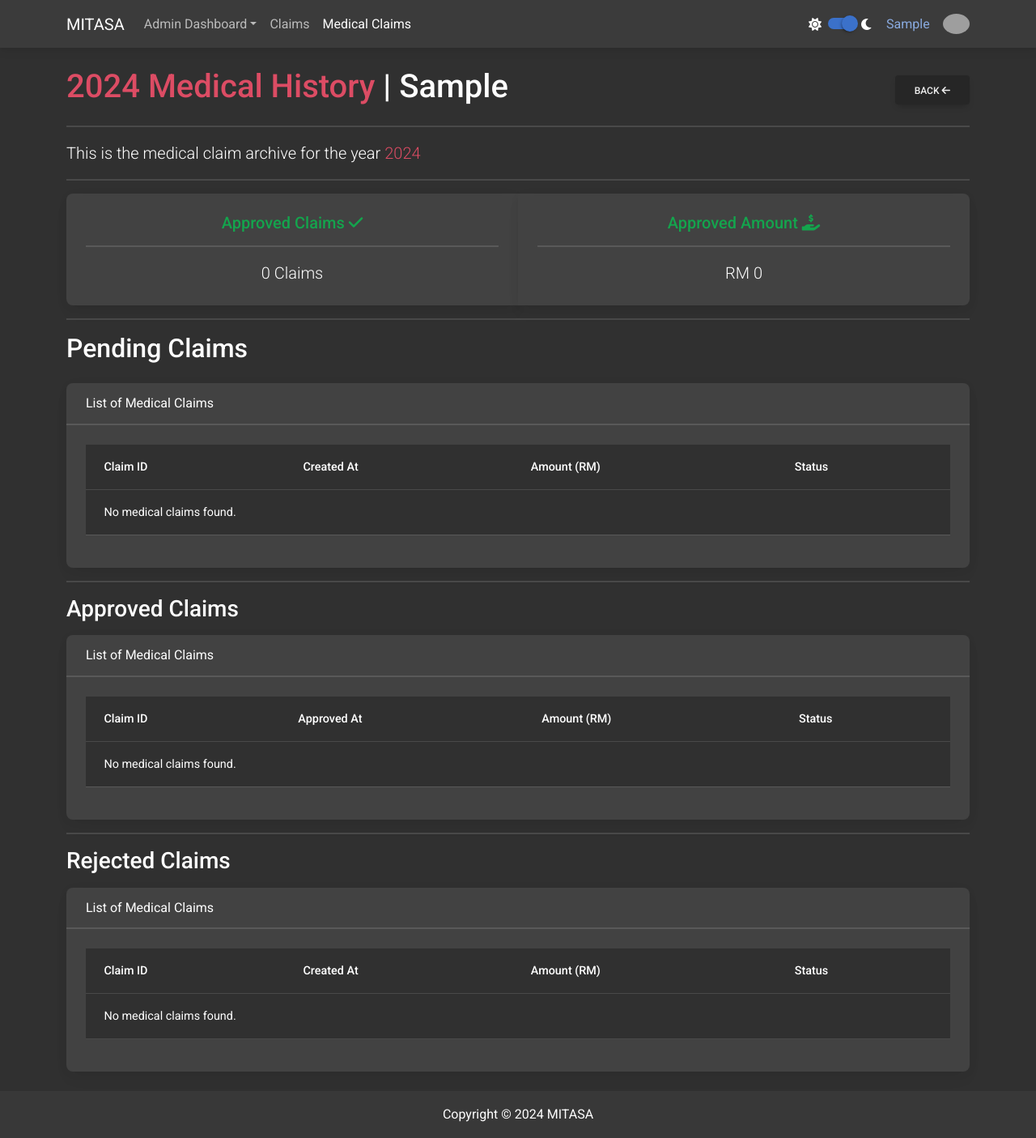
After one commit to LeHaziq/mitasa_claim_v2, a Django app: page /medical/history/2024 in a window 1280 px wide. The commit adds this page. Shown: the whole page at 81% size. Run offline with Django 5.2, Linux system fonts and the light colour scheme; the visitor is signed in with stand-in values (Sample User, id 1); data that the repository does not hold is empty; some libraries are stand-ins or nearby versions; grey boxes are pictures that could not be loaded.

Commit message:
Developed medical claim feature

```diff
--- a/claim/templates/claim/claim_dashboard.html
+++ b/claim/templates/claim/claim_dashboard.html
@@ -3,5 +3,5 @@
 {% block nav_claims %}
     active
 {% endblock nav_claims %}
-{% block page_title %}Claim Dashboard | {{ block.super }}{% endblock page_title %}
+{% block page_title %}<span class="text-primary">Claim Dashboard</span> | {{ block.super }}{% endblock page_title %}
 {% block history_link %}{% url 'claim:history' %}{% endblock history_link %}
--- a/claim/templates/claim/history_dashboard.html
+++ b/claim/templates/claim/history_dashboard.html
@@ -4,5 +4,5 @@
     <hr class="hr">
     <p class="lead">This is the claim archive for the year <span class="text-danger">{{ year }}</span></p>
 {% endblock description %}
-{% block button_1 %}<a class="btn btn-dark" href="{% url 'claim:history' %}" data-mdb-ripple-init data-mdb-ripple-color="dark">Back <i class="fas fa-arrow-left"></i></a> {% endblock button_1 %}
+{% block button_1 %}<a class="btn btn-dark" href="{% url 'claim:history' %}" data-mdb-ripple-init data-mdb-ripple-color="dark">Back <i class="fas fa-arrow-left"></i></a>{% endblock button_1 %}
 {% block button_2 %}{% endblock button_2 %}
--- a/medical_claim/models.py
+++ b/medical_claim/models.py
@@ -47,7 +47,7 @@ class Medical_Claim(models.Model):
             created_at__year= current_year
         ).aggregate(total_amount=Sum('amount'))['total_amount'] or 0
 
-        total_claimed = pending_claims + approved_claims
+        total_claimed = approved_claims
 
         if total_claimed + self.amount > YEARLY_LIMIT:
             raise ValidationError(f'You have exceeded your claim limit for the year. Yearly Limit: RM{YEARLY_LIMIT}, Total claimed: RM{total_claimed}, Attempted claim: RM{self.amount}')
--- a/medical_claim/templates/medical_claim/medical_dashboard.html
+++ b/medical_claim/templates/medical_claim/medical_dashboard.html
@@ -1,10 +1,11 @@
 {% extends "dashboard.html" %}
 {% block nav_medical_claims %}active{% endblock nav_medical_claims %}
 {% block page_title %}
-    <span class="text-danger">Medical Dashboard</span> | {{ block.super }}
+    <span class="text-primary">Medical Dashboard</span> | {{ block.super }}
 {% endblock page_title %}
 {% block button_1 %}<a class="btn btn-outline-warning" href="{% url 'medical:history' %}" data-mdb-ripple-init data-mdb-ripple-color="dark">Medical Claim History <i class="fas fa-clock-rotate-left"></i></a>{% endblock button_1 %}
 {% block cards %}
+    {% block card_claim_limit %}
         <div class="card-group">
             <div class="card mb-3">
                 <div class="card-body">
@@ -28,6 +29,7 @@
                 </div>
             </div>
         </div>
+    {% endblock card_claim_limit %}
     {{ block.super }}
 {% endblock cards %}
 {% block card_pending %}
@@ -46,7 +48,7 @@
     <div class="d-flex justify-content-between align-items-center mb-3">
         <h2>Pending Claims</h2>
         <div class="align-self-center">
-            <a class="btn btn-primary" href="{% url 'medical:submit' %}" data-mdb-ripple-init>Add Medical Claim <i class="fas fa-plus"></i></a>
+            {% block button_2 %}<a class="btn btn-primary" href="{% url 'medical:submit' %}" data-mdb-ripple-init>Add Medical Claim <i class="fas fa-plus"></i></a>{% endblock button_2 %}
         </div>
     </div>
     <div class="card mb-3">
@@ -67,7 +69,7 @@
                         {% for claim in pending_claims %}
                             <tr>
                                 <td>
-                                    <a href="#">#{{ claim.id }}</a>
+                                    <a href="{% url 'medical:detail' claim.id %}">#{{ claim.id }}</a>
                                 </td>
                                 {% if admin_view %}<td>{{ claim.claimer.first_name }}</td>{% endif %}
                                 <td>{{ claim.created_at }}</td>
@@ -106,7 +108,7 @@
                         {% for claim in approved_claims %}
                             <tr>
                                 <td>
-                                    <a href="{% url 'medical:medical_claim_detail' claim.id %}">#{{ claim.id }}</a>
+                                    <a href="{% url 'medical:detail' claim.id %}">#{{ claim.id }}</a>
                                 </td>
                                 {% if admin_view %}<td>{{ claim.claimer.first_name }}</td>{% endif %}
                                 <td>{{ claim.created_at }}</td>
@@ -145,7 +147,7 @@
                         {% for claim in rejected_claims %}
                             <tr>
                                 <td>
-                                    <a href="{% url 'medical:medical_claim_detail' claim.id %}">#{{ claim.id }}</a>
+                                    <a href="{% url 'medical:detail' claim.id %}">#{{ claim.id }}</a>
                                 </td>
                                 {% if admin_view %}<td>{{ claim.claimer.first_name }}</td>{% endif %}
                                 <td>{{ claim.created_at }}</td>
--- a/medical_claim/templates/medical_claim/medical_history.html
+++ b/medical_claim/templates/medical_claim/medical_history.html
@@ -1,3 +1,4 @@
 {% extends "history.html" %}
-{% block page_title %}Medical Claim History | {{ block.super }}{% endblock page_title %}
+{% block page_title %}<span class="text-danger">Medical History</span> | {{ block.super }}{% endblock page_title %}
 {% block back_link %}{% url 'medical:dashboard' %}{% endblock back_link %}
+{% block view_link %}{% url 'medical:history_dashboard' claim.claim_year %}{% endblock view_link %}
--- /dev/null
+++ b/medical_claim/templates/medical_claim/medical_history_dashboard.html
@@ -0,0 +1,11 @@
+{% extends "medical_claim/medical_dashboard.html" %}
+{% block page_title %}<span class="text-danger">{{ year }} Medical History</span> | {{ request.user.first_name }}{% endblock page_title %}
+{% block description %}
+<hr class="hr">
+<p class="lead">This is the medical claim archive for the year <span class="text-danger">{{ year }}</p>
+{% endblock description %}
+{% block button_1 %}<a class="btn btn-dark" href="{% url 'medical:history' %}" data-mdb-ripple-init data-mdb-ripple-color="dark">Back <i class="fas fa-arrow-left"></i></a>{% endblock button_1 %}
+{% block button_2 %}{% endblock button_2 %}
+{% block card_claim_limit %}{% endblock card_claim_limit %}
+{% block card_1 %}{% endblock card_1 %}
+{% block card_2 %}{% endblock card_2 %}
--- a/medical_claim/urls.py
+++ b/medical_claim/urls.py
@@ -6,5 +6,7 @@ app_name = "medical"
 urlpatterns = [
     path('dashboard/', views.medical_dashboard, name='dashboard'),
     path('submit/', views.medical_submit, name='submit'),
-    path('history/', views.medical_history, name='history')
+    path('detail/<int:claim_id>', views.medical_detail, name='detail'),
+    path('history/', views.medical_history, name='history'),
+    path('history/<int:year>', views.medical_history_dashboard, name='history_dashboard'),
 ]
--- a/medical_claim/views.py
+++ b/medical_claim/views.py
@@ -1,4 +1,4 @@
-from django.shortcuts import render, HttpResponse, HttpResponseRedirect
+from django.shortcuts import render, HttpResponse, HttpResponseRedirect, redirect
 from django.urls import reverse
 from .models import Medical_Claim
 from django.db.models import Sum, Count
@@ -26,8 +26,7 @@ def medical_dashboard(request):
     yearly_limit = YEARLY_CLAIM_LIMIT
     claim_limit = yearly_limit - (pending_amount + approved_amount)
 
-    claim_limit_percentage = math.ceil(claim_limit / yearly_limit * 100)
-    print(type(claim_limit_percentage))
+    claim_limit_percentage = 100 - math.ceil(claim_limit / yearly_limit * 100)
 
     context = {
         'yearly_limit': yearly_limit,
@@ -68,6 +67,66 @@ def medical_submit(request):
     }
     return render(request, 'medical_claim/medical_submit.html', context)
 
+def medical_detail(request, claim_id):
+    claim = Medical_Claim.objects.get(pk=claim_id)
+
+    is_Pending = False
+    is_Approved = False
+    is_Rejected = False
+
+    if claim.claim_status.id == 1:
+        is_Pending = True
+    if claim.claim_status.id == 2:
+        is_Approved = True
+    if claim.claim_status.id == 3:
+        is_Rejected = True
+
+    is_admin = False
+    if request.user.is_staff:
+        is_admin = True
+
+    approveForm = ApproveMedicalForm(prefix="approved")
+    rejectForm = RejectMedicalForm(prefix="rejected")
+
+    if request.method == 'POST':
+        if 'approve' in request.POST:
+            approveForm = ApproveMedicalForm(request.POST, request.FILES, prefix="approved")
+            if approveForm.is_valid():
+                instance = approveForm.save(commit=False)
+                instance.claim = claim
+                claim_status, created = Claim_Status.objects.get_or_create(status="Approved")
+                claim.claim_status = claim_status
+                claim.save()
+                instance.save()
+                return redirect('mitasa_admin:medical_dashboard')
+        elif 'reject' in request.POST:
+            rejectForm = RejectMedicalForm(request.POST, prefix="rejected")
+            if rejectForm.is_valid():
+                instance = rejectForm.save(commit=False)
+                instance.claim = claim
+                claim_status, created = Claim_Status.objects.get_or_create(status="Rejected")
+                claim.claim_status = claim_status
+                claim.save()
+                instance.save()
+                return redirect('mitasa_admin:medical_dashboard')
+        else:
+            approveForm = ApproveMedicalForm(prefix="approved")
+            rejectForm = RejectMedicalForm(prefix="rejected")
+
+    context = {
+        'claim': claim,
+
+        'is_Pending': is_Pending,
+        'is_Approved': is_Approved,
+        'is_Rejected': is_Rejected,
+
+        'is_admin': is_admin,
+
+        'approveForm': approveForm,
+        'rejectForm': rejectForm,
+    }
+    return render(request, 'medical_claim/medical_detail.html', context)
+
 def medical_history(request):
     claims = Medical_Claim.objects.filter(claimer=request.user)
 
@@ -90,3 +149,23 @@ def medical_history(request):
     }
 
     return render(request, 'medical_claim/medical_history.html', context)
+
+def medical_history_dashboard(request, year):
+    claims = Medical_Claim.objects.filter(claimer=request.user, claim_year=year)
+    pending_claims = claims.filter(claim_status=1)
+    approved_claims = claims.filter(claim_status=2)
+    rejected_claims = claims.filter(claim_status=3)
+
+    approved_amount = approved_claims.aggregate(Sum("approved_medical_claim__amount"))["approved_medical_claim__amount__sum"] or 0
+
+    context = {
+        'is_staff': True,
+        'year': year,
+        'claims': claims,
+        'pending_claims': pending_claims,
+        'approved_claims': approved_claims,
+        'rejected_claims': rejected_claims,
+        'approved_amount': approved_amount,
+    }
+
+    return render(request, 'medical_claim/medical_history_dashboard.html', context)
--- a/mitasa_admin/templates/mitasa_admin/admin_dashboard.html
+++ b/mitasa_admin/templates/mitasa_admin/admin_dashboard.html
@@ -65,7 +65,7 @@
         <div id="myTabContent" class="tab-content">
             <div class="tab-pane fade active show" id="claims" role="tabpanel">
                 <div class="card border-primary flex-fill mt-3 mb-3"
-                     style="max-height: 300px">
+                     style="max-height: 320px">
                     <div class="card-header">List of Pending Claims</div>
                     <div class="card-body">
                         <div class="table-responsive" style="max-height: 230px;">
--- /dev/null
+++ b/mitasa_admin/templates/mitasa_admin/medical_dashboard.html
@@ -0,0 +1,4 @@
+{% extends "medical_claim/medical_dashboard.html" %}
+{% block page_title %} <span class="text-primary">Admin Medical Dashboard</span> | {{ request.user.first_name }} {% endblock page_title %}
+{% block card_claim_limit %}{% endblock card_claim_limit %}
+{% block button_2 %}{% endblock button_2 %}
--- a/mitasa_admin/urls.py
+++ b/mitasa_admin/urls.py
@@ -8,4 +8,5 @@ urlpatterns = [
     path('history/', views.admin_history, name="history"),
     path('history/<int:year>', views.history_admin_dashboard, name="history_dashboard"),
     path('user/<int:user_id>', views.user_dashboard, name="user_dashboard"),
+    path('medical/dashboard/', views.medical_dashboard, name='medical_dashboard'),
 ]
--- a/templates/base.html
+++ b/templates/base.html
@@ -29,9 +29,21 @@
                         <a class="navbar-brand mt-2 mt-lg-0" href="#">MITASA</a>
                         <!-- Left links -->
                         <ul class="navbar-nav me-auto mb-2 mb-lg-0">
-                            <li class="nav-item">
-                                <a class="nav-link {% block nav_dashboard %}{% endblock nav_dashboard %}"
-                                   href="{% url 'mitasa_admin:dashboard' %}">Dashboard</a>
+                            <li class="nav-item dropdown">
+                                <a data-mdb-dropdown-init
+                                   class="nav-link dropdown-toggle {% block nav_dashboard%}{% endblock nav_dashboard%}"
+                                   href="#"
+                                   id="navbarDropdownMenuLink"
+                                   role="button"
+                                   aria-expanded="false">Admin Dashboard</a>
+                                <ul class="dropdown-menu" aria-labelledby="navbarDropdownMenuLink">
+                                    <li>
+                                        <a class="dropdown-item" href="{% url 'mitasa_admin:dashboard' %}">Claims</a>
+                                    </li>
+                                    <li>
+                                        <a class="dropdown-item" href="{% url 'mitasa_admin:medical_dashboard' %}">Medical Claims</a>
+                                    </li>
+                                </ul>
                             </li>
                             <li class="nav-item">
                                 <a class="nav-link {% block nav_claims %}{% endblock nav_claims %}"
--- a/templates/dashboard.html
+++ b/templates/dashboard.html
@@ -18,6 +18,7 @@
         <hr class="hr">
         {% block cards %}
             <div class="card-group">
+                {% block card_1 %}
                     <div class="card">
                         <div class="card-body">
                             <h5 class="card-title text-center text-warning">
@@ -27,6 +28,8 @@
                             <p class="card-text text-center lead">{% block card_pending %}{{ pending_claims_count }}{% endblock card_pending %} Claims</p>
                         </div>
                     </div>
+                {% endblock card_1 %}
+                {% block card_2 %}
                     <div class="card">
                         <div class="card-body">
                             <h5 class="card-title text-center text-warning">
@@ -36,6 +39,7 @@
                             <p class="card-text text-center lead">RM {% block card_pending_amount %}{{ total_pending_amount }}{% endblock card_pending_amount %}</p>
                         </div>
                     </div>
+                {% endblock card_2 %}
                 <div class="card">
                     <div class="card-body">
                         <h5 class="card-title text-center text-success">
```
Also changed, not shown: medical_claim/templates/medical_claim/medical_detail.html (+21 -15 lines), mitasa_admin/views.py (+47 -0 lines). Lines whose indentation alone changed are shown as unchanged.
